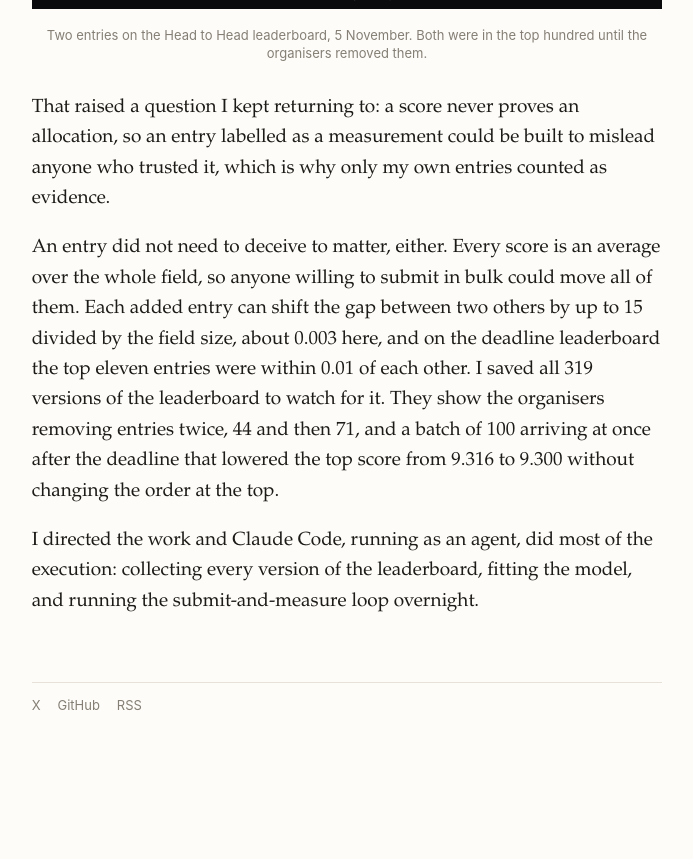
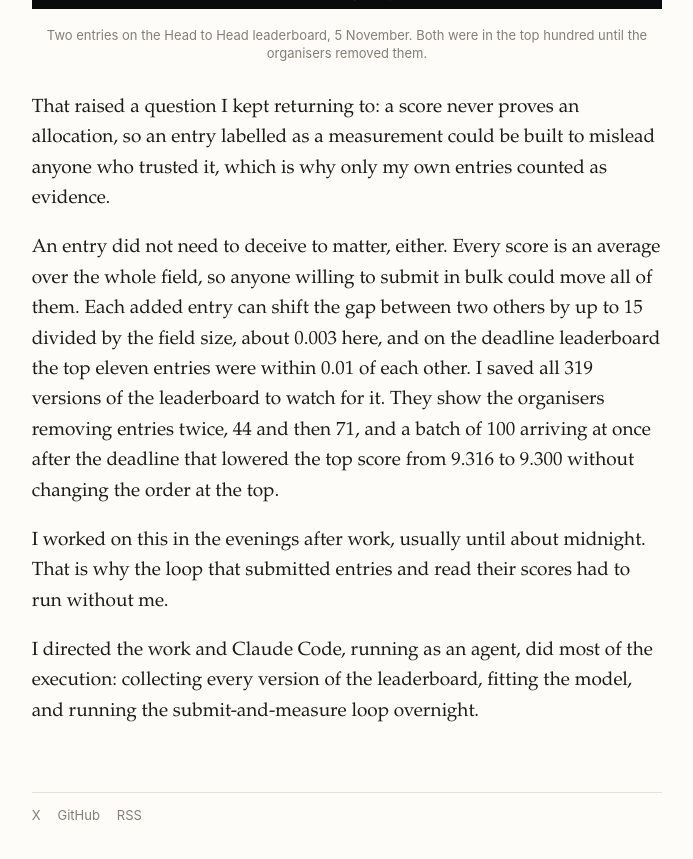
Before and after one commit to kinshu0/kinshu0.github.io, a Jekyll site: the page built from _posts/2026-11-22-castle-challenge.markdown, in a window 1280 px wide and 900 px high, scrolled down 12804 px. Shown: the top 859 px of the window, without its empty margins (293-986 px from the left). Built offline with Jekyll 4.4.1, drawn with Linux system fonts in a browser that asks for light colours; before the commit the page ends 13594 px from its top, so only the background shows below that.

Commit message:
Castle post: add the line about working on it in the evenings
Co-Authored-By: Claude Fable 5.2 <noreply@anthropic.com>

```diff
--- a/_posts/2026-11-22-castle-challenge.markdown
+++ b/_posts/2026-11-22-castle-challenge.markdown
@@ -293,6 +293,8 @@ That raised a question I kept returning to: a score never proves an allocation,
 
 An entry did not need to deceive to matter, either. Every score is an average over the whole field, so anyone willing to submit in bulk could move all of them. Each added entry can shift the gap between two others by up to 15 divided by the field size, about 0.003 here, and on the deadline leaderboard the top eleven entries were within 0.01 of each other. I saved all 319 versions of the leaderboard to watch for it. They show the organisers removing entries twice, 44 and then 71, and a batch of 100 arriving at once after the deadline that lowered the top score from 9.316 to 9.300 without changing the order at the top.
 
+I worked on this in the evenings after work, usually until about midnight. That is why the loop that submitted entries and read their scores had to run without me.
+
 I directed the work and Claude Code, running as an agent, did most of the execution: collecting every version of the leaderboard, fitting the model, and running the submit-and-measure loop overnight.
 
 <link rel="stylesheet" href="/assets/castle/predictor.css">
```
